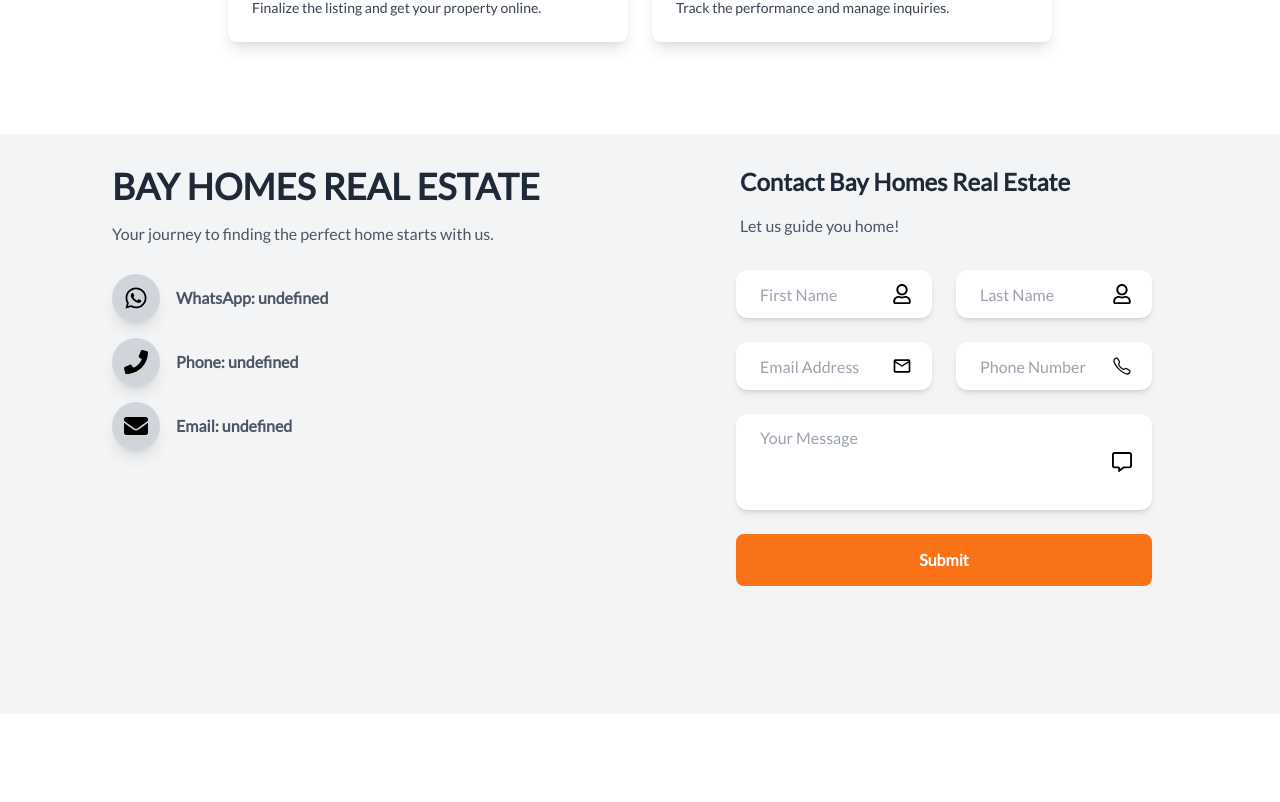
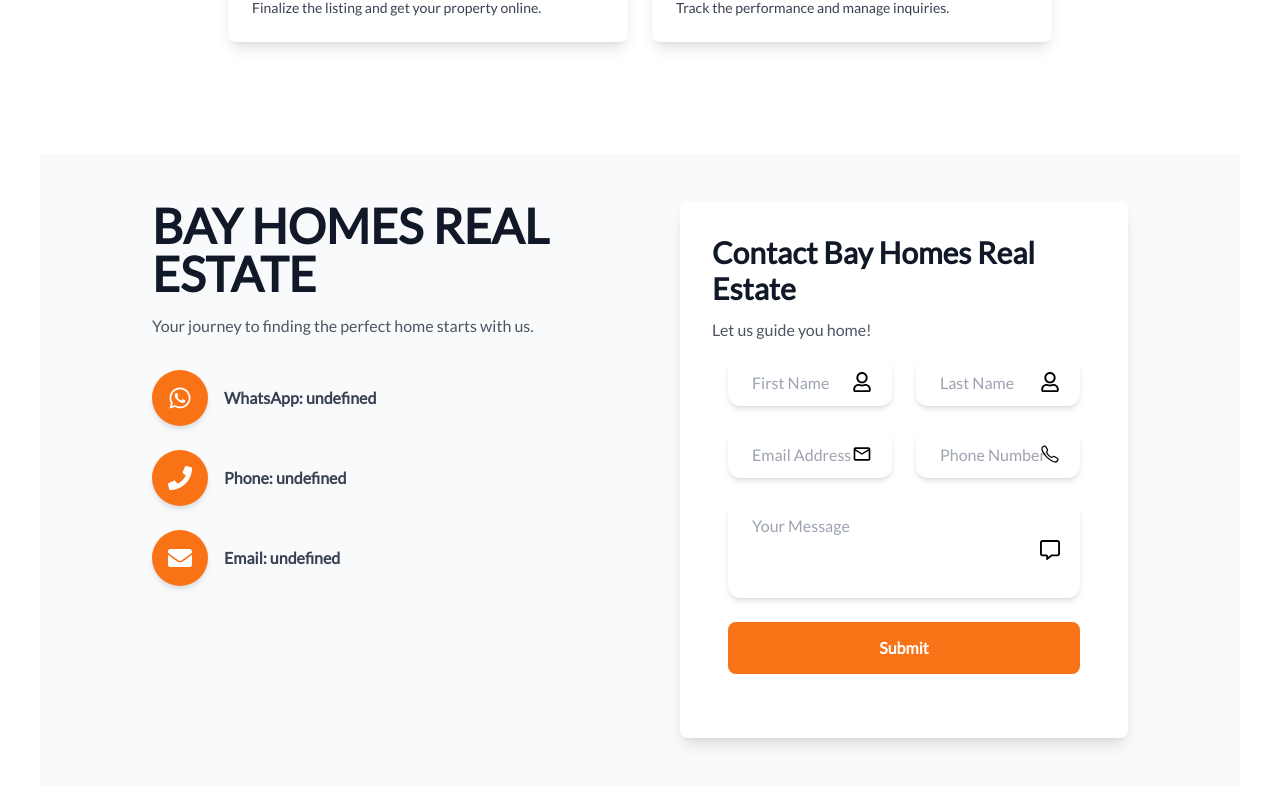
Before and after one commit to raghoooood/BayHomesOffical, a Next.js app: page /mortgages in a window 1280 px wide. Shown: the part 1938-2740 px from the top of the page. Built offline with nearby package versions, Linux system fonts and the light colour scheme; no server answers; the database is empty.

Commit message:
contactSection

```diff
--- a/app/components/contact/ContactSection.tsx
+++ b/app/components/contact/ContactSection.tsx
@@ -23,20 +23,19 @@ const ContactItem = ({
     label: string;
   }) => (
     <div className="flex items-center space-x-4">
-    <div className="bg-gray-300 p-3 rounded-full shadow-lg">
-      <Icon className="w-6 h-6 text-black-500 dark:text-white" />
+      <div className="bg-orange-500 p-4 rounded-full shadow-md">
+        <Icon className="w-6 h-6 text-white" />
       </div>
       <a
         href={href}
         target={href.startsWith('http') ? '_blank' : undefined}
         rel="noopener noreferrer"
-      className="text-gray-600 dark:text-gray-100 font-bold hover:text-orange-500 hover:underline"
+        className="text-gray-700 dark:text-gray-100 font-semibold hover:text-orange-500 hover:underline transition duration-300"
       >
         {label}
       </a>
     </div>
   );
-
 
   return (
     <Container>
@@ -45,20 +44,22 @@ const ContactItem = ({
         initial="hidden"
         whileInView="show"
       >
-        <div className="relative px-5 sm:px-20 mt-5 bg-gray-100 dark:bg-gray-500 w-screen left-1/2 right-1/2 -ml-[50vw] -mr-[50vw] h-full">
-          <div className="p-4 md:p-6 lg:p-8 rounded-lg">
-            <div className="grid grid-cols-1 lg:grid-cols-2 gap-8 lg:gap-16 mb-8 lg:mb-16">
+        {/* Use max-w-full to ensure no horizontal overflow */}
+        <div className="relative px-5 sm:px-10 md:px-16 mt-10 bg-gray-50 dark:bg-gray-800 w-full h-full">
+          <div className="p-6 md:p-8 lg:p-12 rounded-lg max-w-7xl mx-auto">
+            <div className="grid grid-cols-1 lg:grid-cols-2 gap-10 lg:gap-20">
+
               {/* Left Section */}
-              <div className="flex flex-col items-center lg:items-start mb-4 lg:mb-0">
-                <h1 className="text-2xl md:text-3xl lg:text-4xl text-gray-800 font-bold dark:text-white uppercase">
+              <div className="flex flex-col items-center lg:items-start mb-8 lg:mb-0">
+                <h1 className="text-3xl md:text-4xl lg:text-5xl text-gray-900 dark:text-white font-extrabold uppercase">
                   Bay Homes Real Estate
                 </h1>
-                <p className="text-gray-600 mt-2 md:mt-3 lg:mt-4 text-center lg:text-left dark:text-gray-100">
+                <p className="text-gray-600 mt-4 text-center lg:text-left dark:text-gray-300">
                   Your journey to finding the perfect home starts with us.
                 </p>
 
                 {/* Contact info for larger screens */}
-                <div className="hidden lg:grid pt-7 gap-4">
+                <div className="hidden lg:flex flex-col space-y-6 mt-8">
                   <ContactItem
                     href={`https://wa.me/${whatsappNumber}`}
                     icon={FaWhatsapp}
@@ -79,11 +80,11 @@ const ContactItem = ({
 
               {/* Right Section - Contact Form */}
               <div className="flex flex-col items-center lg:items-end">
-                <div className="w-full max-w-md">
-                  <h1 className="text-2xl md:text-3xl lg:text-2xl text-gray-800 font-bold pl-5 dark:text-white text-center lg:text-left">
+                <div className="w-full max-w-lg bg-white dark:bg-gray-700 shadow-lg rounded-lg p-6 lg:p-8">
+                  <h2 className="text-2xl md:text-3xl text-gray-900 dark:text-white font-semibold text-center lg:text-left">
                     Contact Bay Homes Real Estate
-                  </h1>
-                  <p className="text-gray-600 mt-2 md:mt-3 lg:mt-4 pb-4 pl-5 dark:text-white text-center lg:text-left">
+                  </h2>
+                  <p className="text-gray-600 mt-2 md:mt-3 text-center lg:text-left dark:text-gray-300">
                     Let us guide you home!
                   </p>
                   <ContactForm />
@@ -91,7 +92,7 @@ const ContactItem = ({
               </div>
 
               {/* Contact info for mobile screens */}
-              <div className="pt-7 grid gap-4 lg:hidden">
+              <div className="flex flex-col space-y-6 mt-8 lg:hidden">
                 <ContactItem
                   href={`https://wa.me/${whatsappNumber}`}
                   icon={FaWhatsapp}
@@ -108,6 +109,7 @@ const ContactItem = ({
                   label={`Email: ${emailAddress}`}
                 />
               </div>
+
             </div>
           </div>
         </div>
```
Lines whose indentation alone changed are shown as unchanged.
